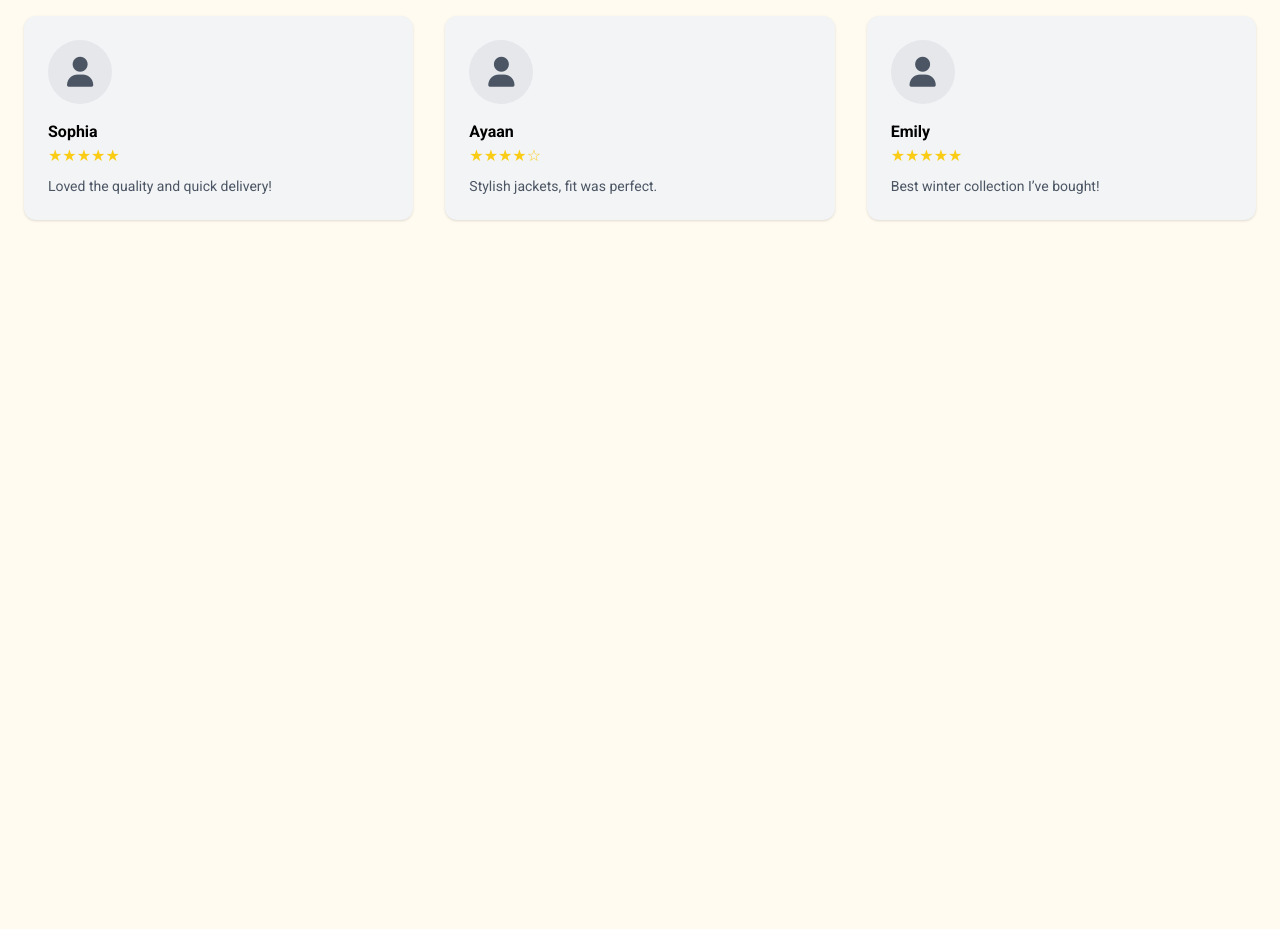
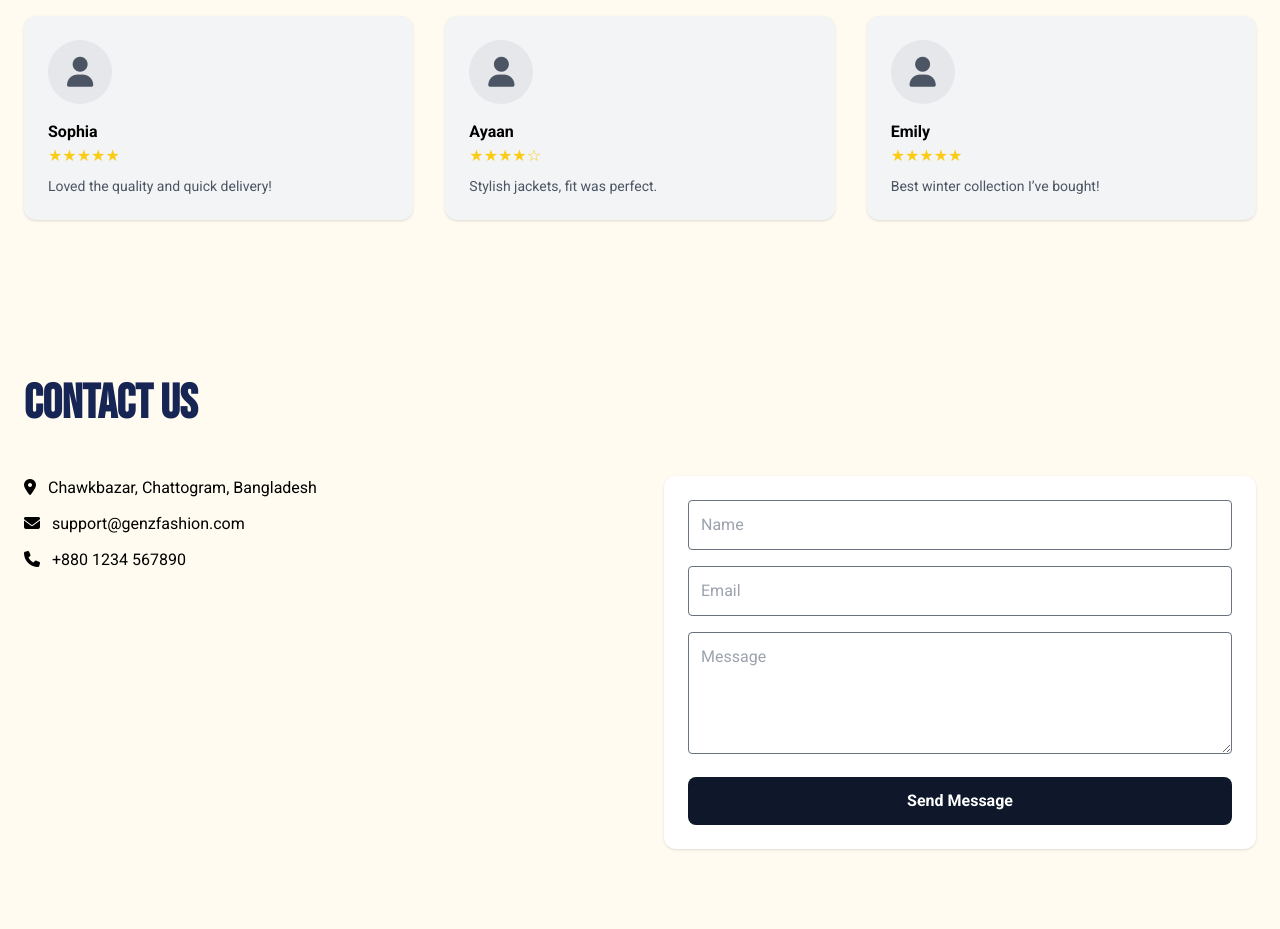
Before and after one commit to ibrahim231217/Assignment_2_Gen-z_fashion_with_Tailwind_C231217, a plain HTML site: page index.html in a window 1280 px wide. Shown: the part 2518-3447 px from the top of the page. Before the commit the page ends 2818 px from the top, so only its background shows below. Drawn offline with nearby package versions, Linux system fonts and the light colour scheme.

Commit message:
CONTACT section

```diff
--- a/index.html
+++ b/index.html
@@ -323,6 +323,34 @@
   </div>
 </section>
 
+  <!--  CONTACT  -->
+  <section id="contact" class="py-20 bg-[#FFFBF0]">
+    <div class="max-w-7xl mx-auto px-6">
+      <h3 class="text-4xl md:text-5xl font-bold bebas text-blue-950 mb-12">Contact Us</h3>
+      <div class="grid md:grid-cols-2 gap-12">
+        <!-- Contact Info -->
+        <div>
+          <p class="mb-3"><i class="fa fa-map-marker-alt mr-2"></i> Chawkbazar, Chattogram, Bangladesh</p>
+          <p class="mb-3"><i class="fa fa-envelope mr-2"></i> support@genzfashion.com</p>
+          <p class="mb-6"><i class="fa fa-phone mr-2"></i> +880 1234 567890</p>
+        </div>
+
+
+        <!-- Contact Form -->
+        <form class="bg-white p-6 rounded-xl shadow space-y-4">
+          <input type="text" placeholder="Name" class="w-full border rounded p-3" />
+          <input type="email" placeholder="Email" class="w-full border rounded p-3" />
+          <textarea rows="4" placeholder="Message" class="w-full border rounded p-3"></textarea>
+          <button class="btn-primary w-full">Send Message</button>
+        </form>
+      </div>
+    </div>
+  </section>
+
+
+  <!-- ABOUT & NEWSLETTER SECTION +  ABOUT US SECTION  -->
+
+
 
 
 </body>
```
